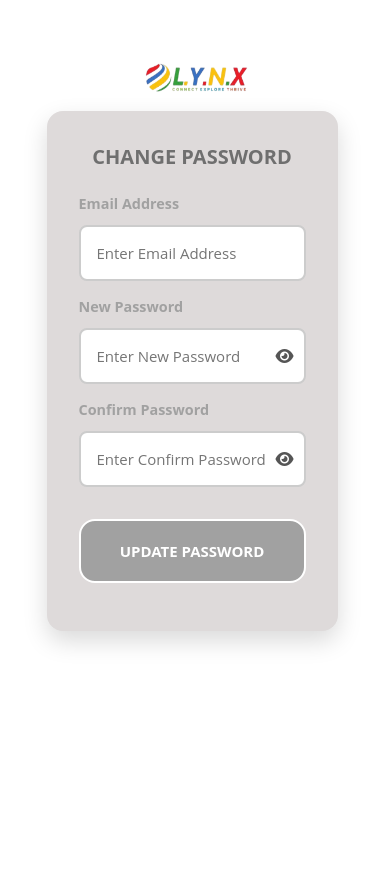
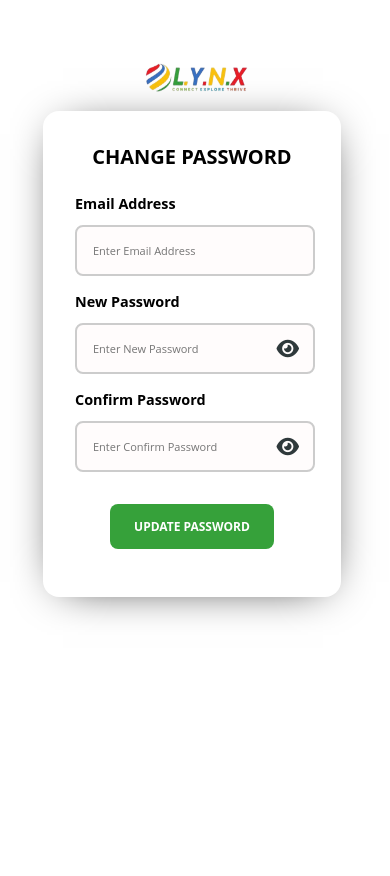
Before and after one commit to WesleyJoshuaPerez/Capstone, a PHP site: page /Github/changepass.html in a window 390 px wide. Run offline with PHP 8.4, Linux system fonts and the light colour scheme; some libraries are stand-ins or nearby versions.

Commit message:
design changes

```diff
--- a/admin.html
+++ b/admin.html
@@ -2,6 +2,7 @@
 <html lang="en">
   <head>
     <meta charset="UTF-8" />
+    <meta name="viewport" content="width=device-width, initial-scale=1.0" />
     <title>Admin</title>
     <link rel="stylesheet" href="frontend/styles/admin.css" />
     <!-- Change the default icon of the xampp -->
@@ -59,6 +60,8 @@
         <div class="info">
           <div id="applicationDiv">
             <h2>Applications</h2>
+            <!-- Add a wrapper div with class "table-container" -->
+            <div class="table-container">
               <table id="applicationTable">
                 <thead>
                   <tr>
@@ -77,6 +80,7 @@
           </div>
         </div>
       </div>
+    </div>
 
     <script src="scripts/approve.js"></script>
   </body>
--- a/frontend/styles/changepass.css
+++ b/frontend/styles/changepass.css
@@ -10,6 +10,7 @@
 
 body {
   overflow-x: hidden;
+  background-color: #ffff;
 }
 
 /* Remove password hide icon in Edge */
@@ -18,7 +19,7 @@ body {
 }
 
 h1 {
-  color: #6f6f6f;
+  color: #000000;
   padding-bottom: 1.5rem;
   font-size: 1.5rem; /* Slightly larger for readability */
   text-align: center;
@@ -41,8 +42,8 @@ h1 {
   justify-content: flex-start;
   width: 450px; /* Significantly wider */
   max-width: 98%;
-  background-color: rgb(222, 218, 218);
-  box-shadow: 0px 10px 25px rgba(0, 0, 0, 0.15);
+  background-color: rgb(255, 255, 255);
+  box-shadow: 1px 4px 44px -19px rgba(0, 0, 0, 1);
   border-radius: 1rem; /* More rounded for a smooth feel */
   padding: 2rem; /* More padding for comfort */
 }
@@ -50,8 +51,8 @@ h1 {
 .form-container label {
   display: block;
   text-align: left;
-  color: #a1a1a1;
-  font-size: 0.9rem; /* Bigger for readability */
+  color: #000000;
+  font-size: 14.4px; /* Bigger for readability */
   font-weight: bold;
   margin-bottom: 0.75rem;
 }
@@ -68,8 +69,9 @@ h1 {
   align-self: center;
   width: 100%;
   padding: 0.8rem; /* Increased for comfortable typing */
-  font-size: 0.7rem; /* Larger font for clarity */
+  font-size: 11.2px; /* Larger font for clarity */
   border: 0.15rem solid #ccc;
+  background-color: #fffcfc;
   border-radius: 0.5rem; /* Smoother edges */
   outline: none;
   transition: all 0.3s ease;
@@ -87,31 +89,35 @@ h1 {
 
 .toggle-password {
   position: absolute;
-  right: 0.75rem;
-  top: 50%;
+  top: 20px;
+  right: 10px;
   transform: translateY(-50%);
   cursor: pointer;
-  font-size: 1rem; /* Larger for visibility */
-  color: #555;
+  font-size: 20px;
+  color: #2f393b;
 }
 
 #update_button {
   width: 13rem; /* Wider button */
-  height: 3rem; /* More height for easy clicking */
-  font-size: 0.9rem; /* Bigger text */
+  height: 45px; /* More height for easy clicking */
+  font-size: 14.4px; /* Bigger text */
   font-weight: bolder;
   display: block;
+
+  border: none;
+  outline: none;
+  background: #36a13a;
+  color: #fff;
   margin: 1rem auto;
-  border: 0.15rem solid white;
-  border-radius: 1rem;
-  background-color: #a1a1a1;
-  color: white;
+  padding: 0.5rem 1rem; /* Adjust padding */
+  border-radius: 8px;
   cursor: pointer;
-  transition: all 0.3s ease;
+  transition: 0.15s ease;
 }
 
 #update_button:hover {
-  background-color: #6f6f6f;
+  background: #ec202a;
+  color: white;
 }
 /* ✅ Make Images Smaller */
 .logo img {
@@ -126,7 +132,7 @@ h1 {
     margin-top: 2rem;
   }
   .form-container {
-    width: 95%;
+    width: 100%;
     padding: 1.75rem;
   }
 }
@@ -136,17 +142,26 @@ h1 {
     font-size: 20px;
   }
   .form-container {
-    width: 97%;
+    width: 100%;
+    min-width: 320px;
     padding: 1.75rem;
   }
   .form-container input {
-    font-size: 15px;
+    font-size: 11px;
     padding: 1rem;
   }
   #update_button {
-    width: 100%;
+    width: 70%;
+    font-size: 0.75rem;
+  }
+  .toggle-password {
+    position: absolute;
+    top: 25px;
+    right: 10px;
+    transform: translateY(-50%);
+    cursor: pointer;
     font-size: 20px;
-    height: 4.5rem;
+    color: #2f393b;
   }
 }
 
@@ -156,14 +171,25 @@ h1 {
   }
   .form-container {
     width: 99%;
+    min-width: 240px;
     padding: 2rem;
   }
   .form-container input {
-    font-size: 15px;
+    font-size: 11px;
     padding: 1rem;
+    width: 240px;
   }
   #update_button {
-    font-size: 15px;
-    height: 4rem;
+    width: 70%;
+    font-size: 0.75rem;
+  }
+  .toggle-password {
+    position: absolute;
+    top: 25px;
+    right: 10px;
+    transform: translateY(-50%);
+    cursor: pointer;
+    font-size: 20px;
+    color: #2f393b;
   }
 }
--- a/frontend/styles/frontpage.css
+++ b/frontend/styles/frontpage.css
@@ -102,7 +102,7 @@ header {
   transition: 0.15s ease;
 }
 .navbar .login-btn:hover {
-  background: #d63b3b;
+  background: #ec202a;
   color: white;
 }
 /*For sections of the pages */
--- a/resetpass.html
+++ b/resetpass.html
@@ -21,6 +21,10 @@
   </head>
   <body>
     <div class="reset-password-container">
+      <div class="logo">
+        <img src="frontend/assets/images/logos/lynxlogo.png" alt="Lynx Logo" />
+      </div>
+
       <div class="form-container">
         <h1>RESET PASSWORD</h1>
         <form id="resetForm">
```
Also changed, not shown: frontend/styles/admin.css (+103 -47 lines), frontend/styles/login.css (+30 -47 lines), frontend/styles/resetpass.css (+21 -16 lines), login.html (+4 -5 lines). Lines whose indentation alone changed are shown as unchanged.
